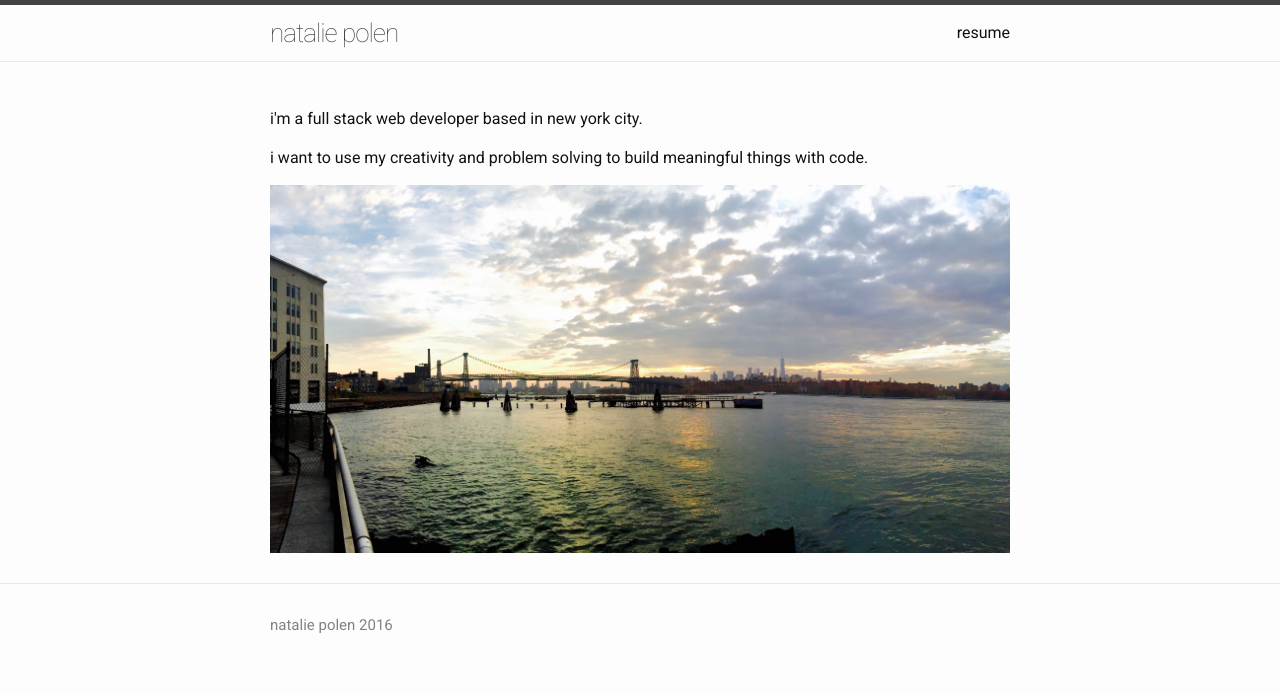
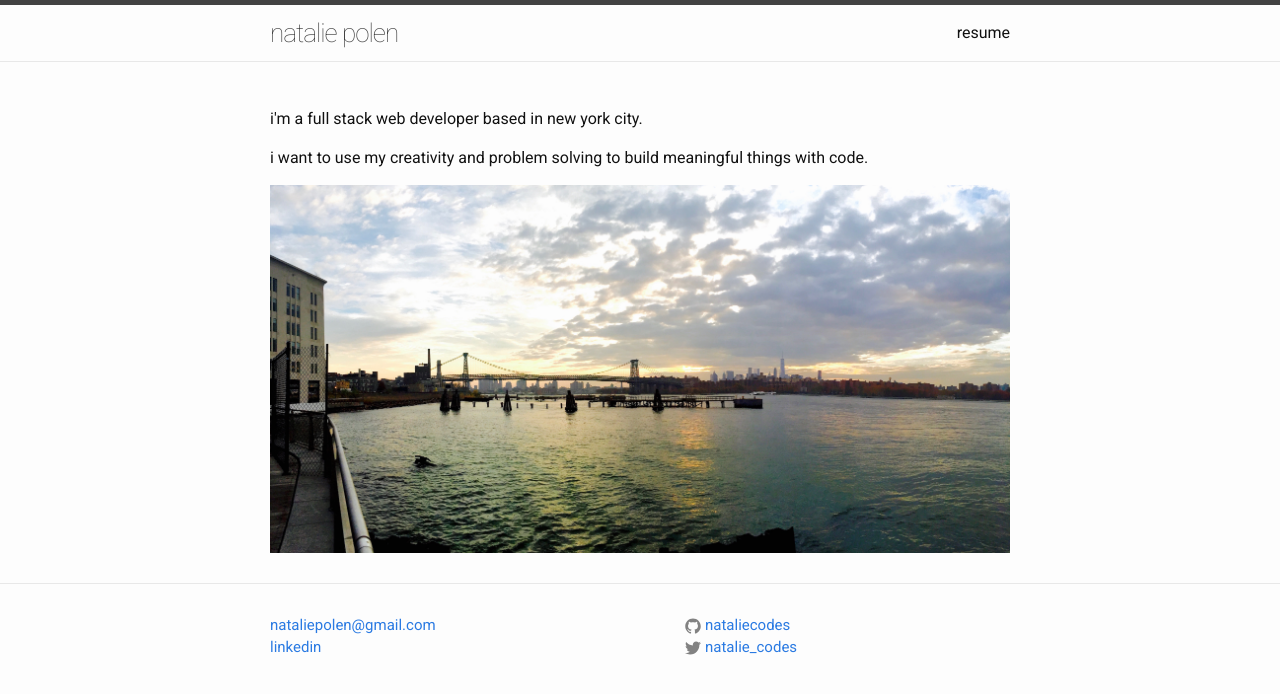
Before and after one commit to nataliecodes/www.nataliepolen.com, a Jekyll site: the page built from index.html, in a window 1280 px wide. Shown: the top 694 px of the page. Built offline with Jekyll 4.4.1, drawn with Linux system fonts in a browser that asks for light colours.

Commit message:
Edit contact info provided

```diff
--- a/_includes/footer.html
+++ b/_includes/footer.html
@@ -5,9 +5,31 @@
     <div class="footer-col-wrapper">
       <div class="footer-col footer-col-1">
         <ul class="contact-list">
-          <li>{{ site.title }} 2016</li>
+          <li><a href="mailto:{{ site.email }}">{{ site.email }}</a></li>
+          <li><a href="www.linkedin.com/in/nataliepolen">linkedin</a></li>
         </ul>
       </div>
+
+      <div class="footer-col footer-col-2">
+      </div>
+
+      <div class="footer-col footer-col-3">
+        <ul class="contact-list">
+          {% if site.github_username %}
+          <li>
+            {% include icon-github.html username=site.github_username %}
+          </li>
+          {% endif %}
+
+          {% if site.twitter_username %}
+          <li>
+            {% include icon-twitter.html username=site.twitter_username %}
+          </li>
+          {% endif %}
+        </ul>
+      </div>
+
+
     </div>
 
   </div>
```
